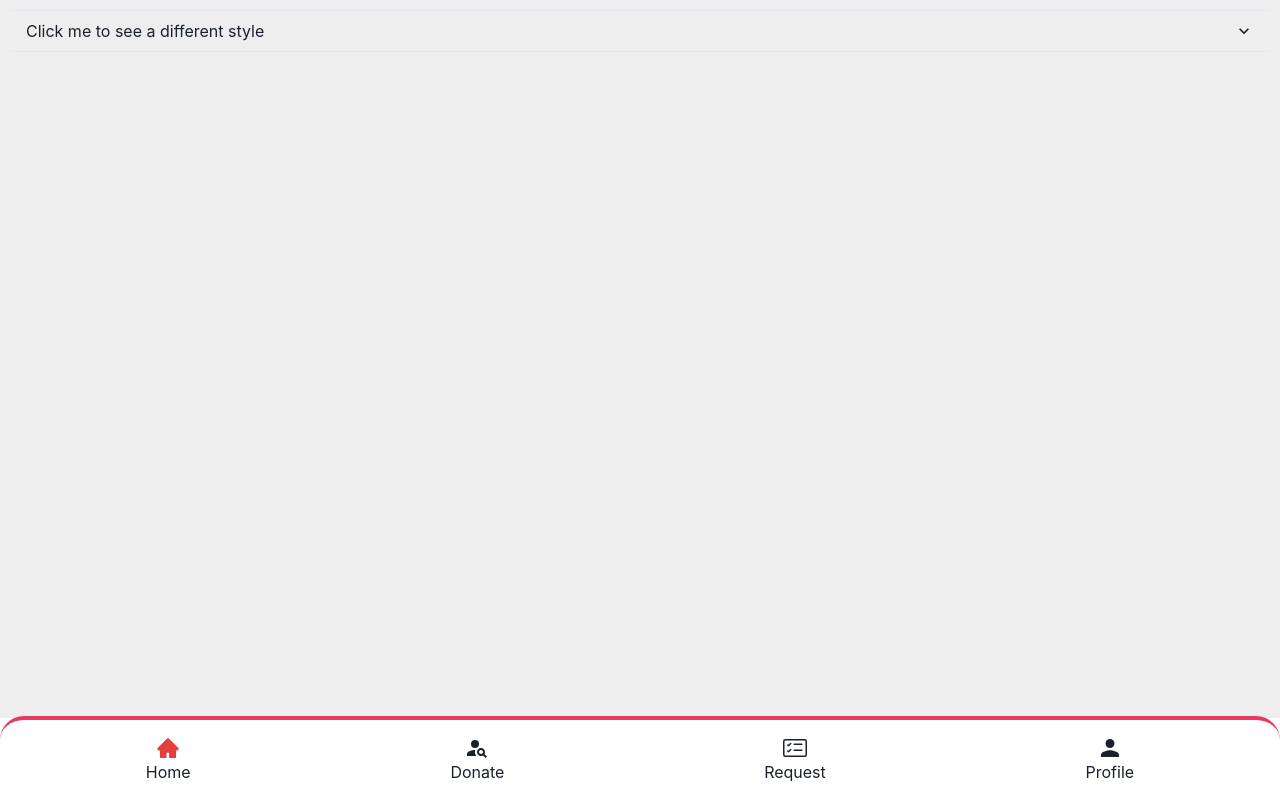
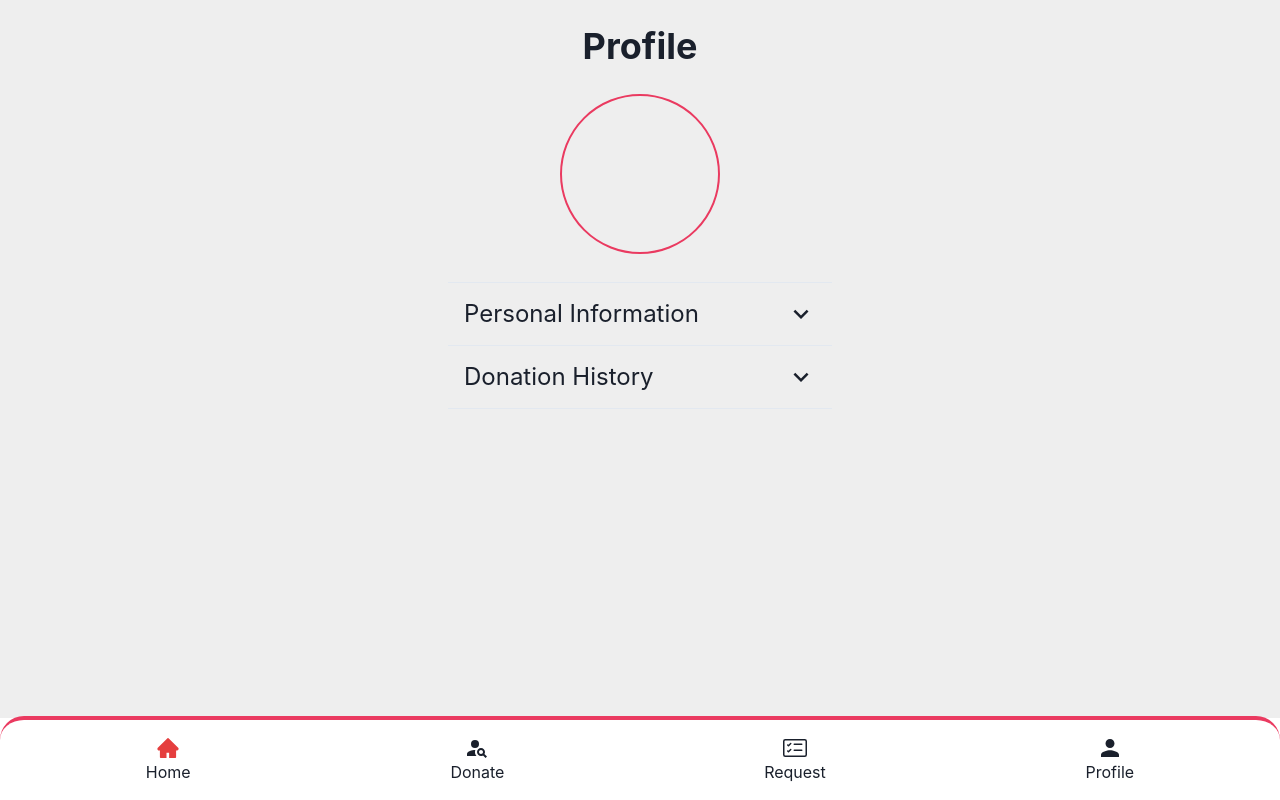
Before and after one commit to pranav743/Rakt-Sahay, a React (Create React App) app in the folder client/: page /user-profile in a window 1280 px wide. Built offline with nearby package versions, Linux system fonts and the light colour scheme.

Commit message:
front_back

```diff
--- a/client/src/screens/Profile/Profile.jsx
+++ b/client/src/screens/Profile/Profile.jsx
@@ -10,24 +10,54 @@ import {
 
 const Profile = () => {
   return (
-    <Accordion>
+    <div className="flex flex-col items-center">
+      <h1 className="text-4xl font-bold text-center my-4">Profile</h1>
+      <div className="pic size-40 rounded-full border-2 border-solid border-[#EA3A60] my-3"></div>
+      <div className="accordian w-full max-w-sm mt-4 text-xl">
+        <Accordion allowToggle>
           <AccordionItem>
             <h2>
-          <AccordionButton _expanded={{ bg: "tomato", color: "white" }}>
+              <AccordionButton
+                _expanded={{ bg: "#EA3A60", color: "white" }}
+                fontSize="2xl" // You can adjust the size as needed (lg stands for large)
+                padding={4}
+              >
                 <Box as="span" flex="1" textAlign="left">
-              Click me to see a different style
+                  Personal Information
                 </Box>
                 <AccordionIcon />
               </AccordionButton>
             </h2>
             <AccordionPanel>
               Lorem ipsum dolor sit amet, consectetur adipiscing elit, sed do
-          eiusmod tempor incididunt ut labore et dolore magna aliqua. Ut enim ad
-          minim veniam, quis nostrud exercitation ullamco laboris nisi ut
-          aliquip ex ea commodo consequat.
+              eiusmod tempor incididunt ut labore et dolore magna aliqua. Ut
+              enim ad minim veniam, quis nostrud exercitation ullamco laboris
+              nisi ut aliquip ex ea commodo consequat.
+            </AccordionPanel>
+          </AccordionItem>
+          <AccordionItem>
+            <h2>
+              <AccordionButton
+                _expanded={{ bg: "#EA3A60", color: "white" }}
+                fontSize="2xl" // You can adjust the size as needed (lg stands for large)
+                padding={4}
+              >
+                <Box as="span" flex="1" textAlign="left">
+                  Donation History
+                </Box>
+                <AccordionIcon />
+              </AccordionButton>
+            </h2>
+            <AccordionPanel>
+              Lorem ipsum dolor sit amet, consectetur adipiscing elit, sed do
+              eiusmod tempor incididunt ut labore et dolore magna aliqua. Ut
+              enim ad minim veniam, quis nostrud exercitation ullamco laboris
+              nisi ut aliquip ex ea commodo consequat.
             </AccordionPanel>
           </AccordionItem>
         </Accordion>
+      </div>
+    </div>
   );
 };
 
--- a/client/src/screens/newProfile/newProfile.jsx
+++ b/client/src/screens/newProfile/newProfile.jsx
@@ -1,16 +1,23 @@
 import React from "react";
 import { useState } from "react";
+import { useLocation } from "react-router-dom";
 
 import { bloodgroup, places } from "./data";
 
 const NewProfile = () => {
-  const [name, setName] = useState("");
-  const [email, setEmail] = useState("");
+  const location = useLocation();
+  const queryParams = new URLSearchParams(location.search);
+  const encodedUserInfo = queryParams.get("userInfo");
+  const userInfo = JSON.parse(decodeURIComponent(encodedUserInfo));
+
+  const name = userInfo.name;
+  const email = userInfo.email;
   const [number, setNumber] = useState("");
   const [address, setAddress] = useState("");
   const [state, setState] = useState("");
   const [city, setCity] = useState("");
   const [bloodGroup, setBloodGroup] = useState("");
+  const [idCardNumber, setIdCardNumber] = useState("");
 
   const details = {
     name: name,
@@ -20,6 +27,7 @@ const NewProfile = () => {
     state: state,
     city: city,
     bloodType: bloodGroup,
+    idCardNumber: idCardNumber,
   };
 
   return (
@@ -28,13 +36,22 @@ const NewProfile = () => {
         Complete your Profile
       </h1>
       <input
-        onChange={(e) => setName(e.target.value)}
+        readOnly
         className="p-3 rounded-xl border-solid border-[#EA3A60] border-b-2 text-xl w-3/4 max-w-md"
         type="text"
         name="name"
         placeholder="Enter your full name..."
         id=""
         value={details.name}
+      />
+      <input
+        readOnly
+        className="p-3 rounded-xl border-solid border-[#EA3A60] border-b-2 text-xl w-3/4 max-w-md"
+        type="text"
+        name="email"
+        placeholder="Enter your email id..."
+        id=""
+        value={details.email}
       />
       <input
         onChange={(e) => setNumber(e.target.value)}
@@ -44,15 +61,6 @@ const NewProfile = () => {
         placeholder="Enter your phone number..."
         id=""
         value={details.number}
-      />
-      <input
-        onChange={() => setEmail()}
-        className="p-3 rounded-xl border-solid border-[#EA3A60] border-b-2 text-xl w-3/4 max-w-md"
-        type="text"
-        name="email"
-        placeholder="Enter your email id..."
-        id=""
-        value={details.email}
       />
       <textarea
         onChange={(e) => setAddress(e.target.value)}
@@ -107,6 +115,15 @@ const NewProfile = () => {
           return <option value={group}>{group}</option>;
         })}
       </select>
+      <input
+        onChange={(e) => setIdCardNumber(e.target.value)}
+        className="p-3 rounded-xl border-solid border-[#EA3A60] border-b-2 text-xl w-3/4 max-w-md"
+        type="text"
+        name="email"
+        placeholder="Enter your email id..."
+        id=""
+        value={details.idCardNumber}
+      />
       <button className="p-4 rounded-xl mt-8 w-full max-w-md bg-[#EA3A60] text-white text-xl font-bold">
         Submit
       </button>
```
Also changed, not shown: 2 other files (tests, documents, lock files or other folders). Lines whose indentation alone changed are shown as unchanged.
